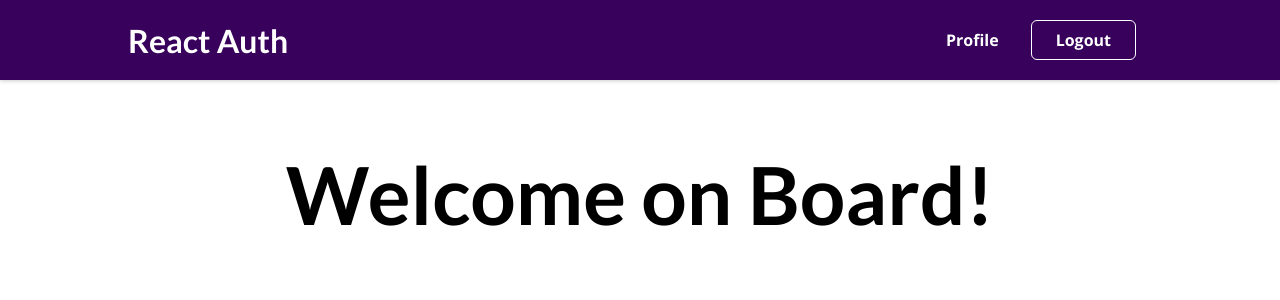
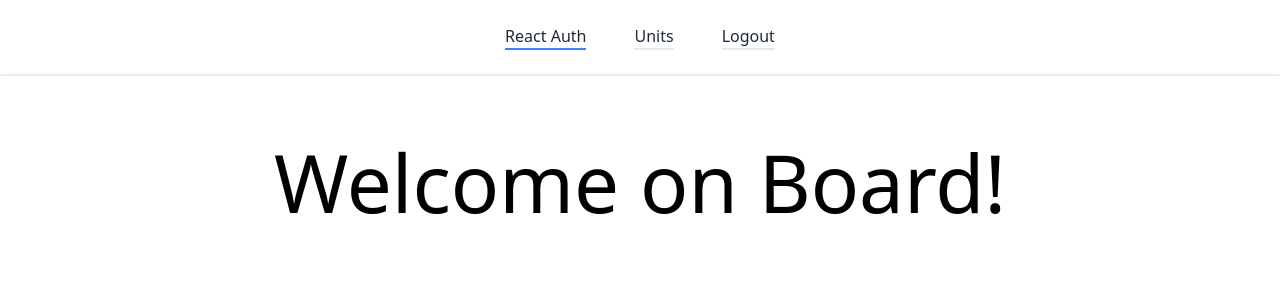
Before and after one commit to gromenawuer12/food-tracker-frontend, a React (Create React App) app: page / in a window 1280 px wide. Shown: the top 300 px of the page. Built offline with nearby package versions, Linux system fonts and the light colour scheme; sample sign-in values are in the browser's storage.

Commit message:
Add tailwindcss styles

```diff
--- /dev/null
+++ b/craco.config.js
@@ -0,0 +1,10 @@
+module.exports = {
+  style: {
+    postcss: {
+      plugins: [
+        require('tailwindcss'),
+        require('autoprefixer'),
+      ],
+    },
+  },
+}
--- a/src/components/Layout/MainNavigation.js
+++ b/src/components/Layout/MainNavigation.js
@@ -1,8 +1,6 @@
 import { useContext } from "react";
 import { Link } from "react-router-dom";
 import AuthContext from "../../store/auth-context";
-
-import classes from "./MainNavigation.module.css";
 
 const MainNavigation = () => {
   const authCtx = useContext(AuthContext);
@@ -14,28 +12,23 @@ const MainNavigation = () => {
   };
 
   return (
-    <header className={classes.header}>
-      <Link to="/">
-        <div className={classes.logo}>React Auth</div>
-      </Link>
-      <nav>
-        <ul>
+    <header>
+      <nav class="bg-white shadow dark:bg-gray-800">
+        <div class="container flex items-center justify-center p-6 mx-auto text-gray-600 capitalize dark:text-gray-300">
+          <Link class="text-gray-800 dark:text-gray-200 border-b-2 border-blue-500 mx-1.5 sm:mx-6" to="/">
+            <div>React Auth</div>
+          </Link>
+
           {!isLoggedIn && (
-            <li>
-              <Link to="/auth">Login</Link>
-            </li>
+            <Link class="text-gray-800 dark:text-gray-200 border-b-2 mx-1.5 sm:mx-6" to="/auth">Login</Link>
           )}
           {isLoggedIn && (
-            <li>
-              <Link to="/profile">Profile</Link>
-            </li>
+            <Link class="text-gray-800 dark:text-gray-200 border-b-2 mx-1.5 sm:mx-6" to="/profile">Units</Link>
           )}
           {isLoggedIn && (
-            <li>
-              <button onClick={logoutHandler}>Logout</button>
-            </li>
+            <button class="text-gray-800 dark:text-gray-200 border-b-2 mx-1.5 sm:mx-6" onClick={logoutHandler}>Logout</button>
           )}
-        </ul>
+        </div>
       </nav>
     </header>
   );
--- a/src/components/Profile/Profiles.js
+++ b/src/components/Profile/Profiles.js
@@ -1,4 +1,3 @@
-import classes from "./Profiles.module.css";
 import { useCallback, useEffect, useState, useRef } from "react";
 import Modal from "../UI/Modal";
 
@@ -106,44 +105,40 @@ const UserProfile = () => {
     <div>
       {unitIsShown && (
         <Modal onClose={hideModal}>
-          <h2 className={classes.unitTitle}>
+          <h2>
             Enter the name and abbreviation of a unit
           </h2>
-          <form onSubmit={addHandler} className={classes.form}>
+          <form onSubmit={addHandler}>
             <label htmlFor="shortname">Shortname</label>
             <input type="text" id="shortname" ref={shortnameInputRef} />
             <label htmlFor="name">Name</label>
             <input type="text" id="name" ref={nameInputRef} />
-            <button className={classes.add}>Add</button>
+            <button>Add</button>
           </form>
-          <button className={classes.closeButton} onClick={hideModal}>
+          <button onClick={hideModal}>
             Close
           </button>
         </Modal>
       )}
-      <button
-        className={`${classes.addButton} ${classes.add}`}
-        onClick={showModal}
-      >
-        +
-      </button>
-      <table className={classes.units}>
-        <thead>
+      <table class="p-6 max-w-sm mx-auto bg-white shadow-md">
+        <thead class="bg-gray-50">
           <tr>
-            <th>Shortname</th>
-            <th>Name</th>
-            <th></th>
+            <th scope="col" class="px-6 py-3 text-left text-xs font-medium text-gray-500 uppercase tracking-wider">Shortname</th>
+            <th scope="col" class="px-6 py-3 text-left text-xs font-medium text-gray-500 uppercase tracking-wider">Name</th>
+            <th scope="col" class="px-6 py-3 text-left text-xs font-medium text-gray-500 uppercase tracking-wider">
+            <button class="" onClick={showModal} > + </button>
+            </th>
           </tr>
         </thead>
-        <tbody>
+        <tbody class="bg-white divide-y divide-gray-200">
           {units.map((unit) => {
             return (
               <tr key={unit.shortname}>
-                <td>{unit.shortname}</td>
-                <td>{unit.name}</td>
-                <td>
+                <td class="px-6 py-4 whitespace-nowrap text-sm text-gray-500">{unit.shortname}</td>
+                <td class="px-6 py-4 whitespace-nowrap text-sm text-gray-500">{unit.name}</td>
+                <td class="rounded-tr-lg px-6 py-4 whitespace-nowrap text-sm text-gray-500">
                   <button
-                    className={classes.deleteButton}
+                    class=""
                     onClick={() => deleteRow(unit.shortname)}
                   >
                     ❌
--- a/src/components/Profile/UserProfile.js
+++ b/src/components/Profile/UserProfile.js
@@ -1,10 +1,11 @@
 import Profiles from "./Profiles";
-import classes from "./UserProfile.module.css";
 
 const UserProfile = () => {
   return (
-    <section className={classes.profile}>
-      <h1>Your User Profile</h1>
+    <section>
+      <h1 class="text-center p-4 whitespace-nowrap max-w-sm mx-auto text-2xl font-bold leading-7 text-gray-900 sm:text-3xl sm:truncate">
+        Units
+      </h1>
       <Profiles />
     </section>
   );
--- a/src/index.css
+++ b/src/index.css
@@ -1,19 +1,5 @@
+/* ./src/index.css */
+@tailwind base;
+@tailwind components;
+@tailwind utilities;
 @import url('https://fonts.googleapis.com/css2?family=Lato:wght@700&family=Open+Sans:wght@400;700&display=swap');
-
-* {
-  box-sizing: border-box;
-}
-
-body {
-  font-family: 'Open Sans', 'Lato', sans-serif;
-  margin: 0;
-}
-
-h1,
-h2,
-h3,
-h4,
-h5,
-h6 {
-  font-family: 'Lato', sans-serif;
-}
--- /dev/null
+++ b/tailwind.config.js
@@ -0,0 +1,11 @@
+module.exports = {
+  purge: [],
+  darkMode: false, // or 'media' or 'class'
+  theme: {
+    extend: {},
+  },
+  variants: {
+    extend: {},
+  },
+  plugins: [],
+}
```
Also changed, not shown: package.json (+9 -3 lines), 1 other file (tests, documents, lock files or other folders).
